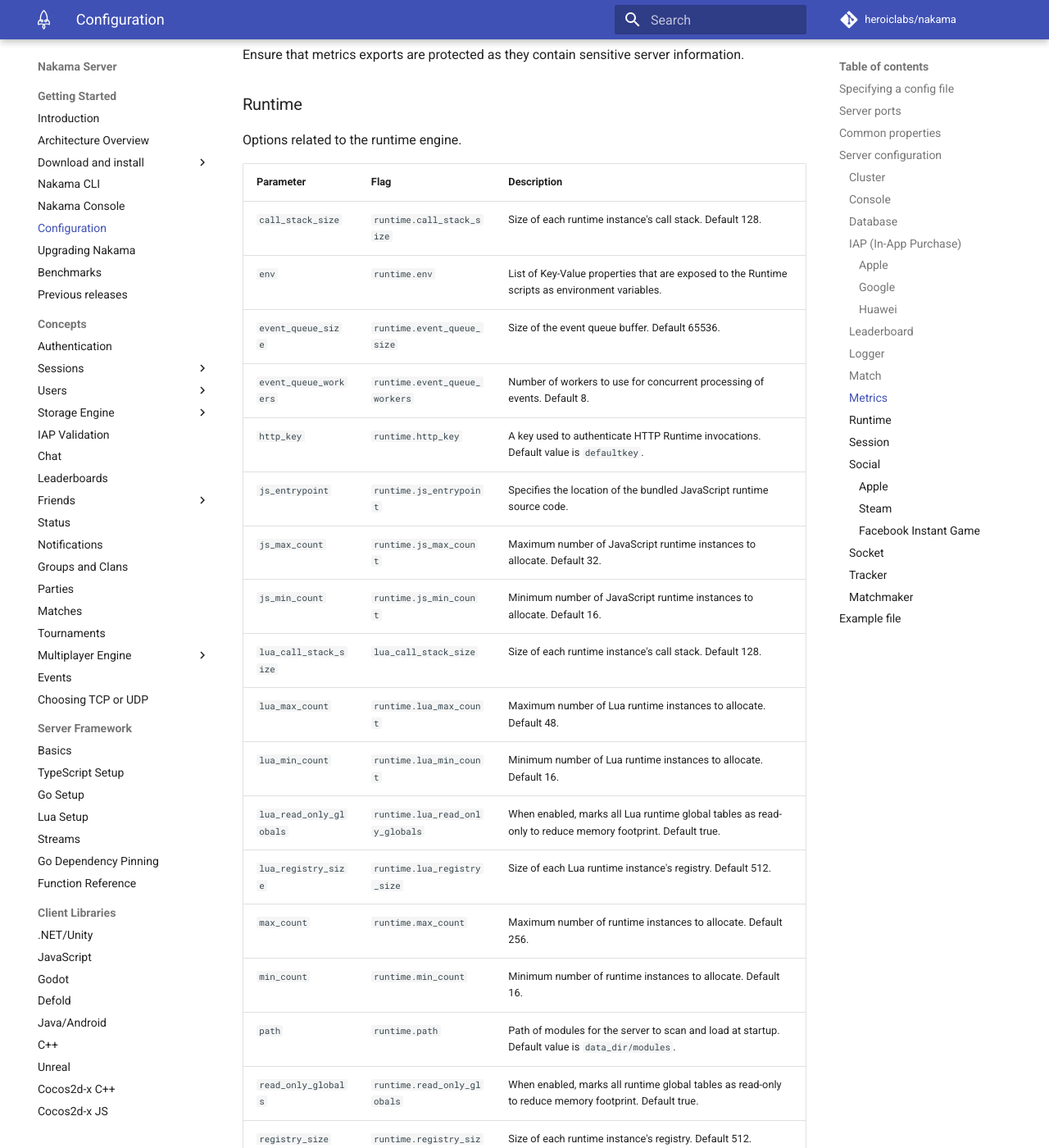
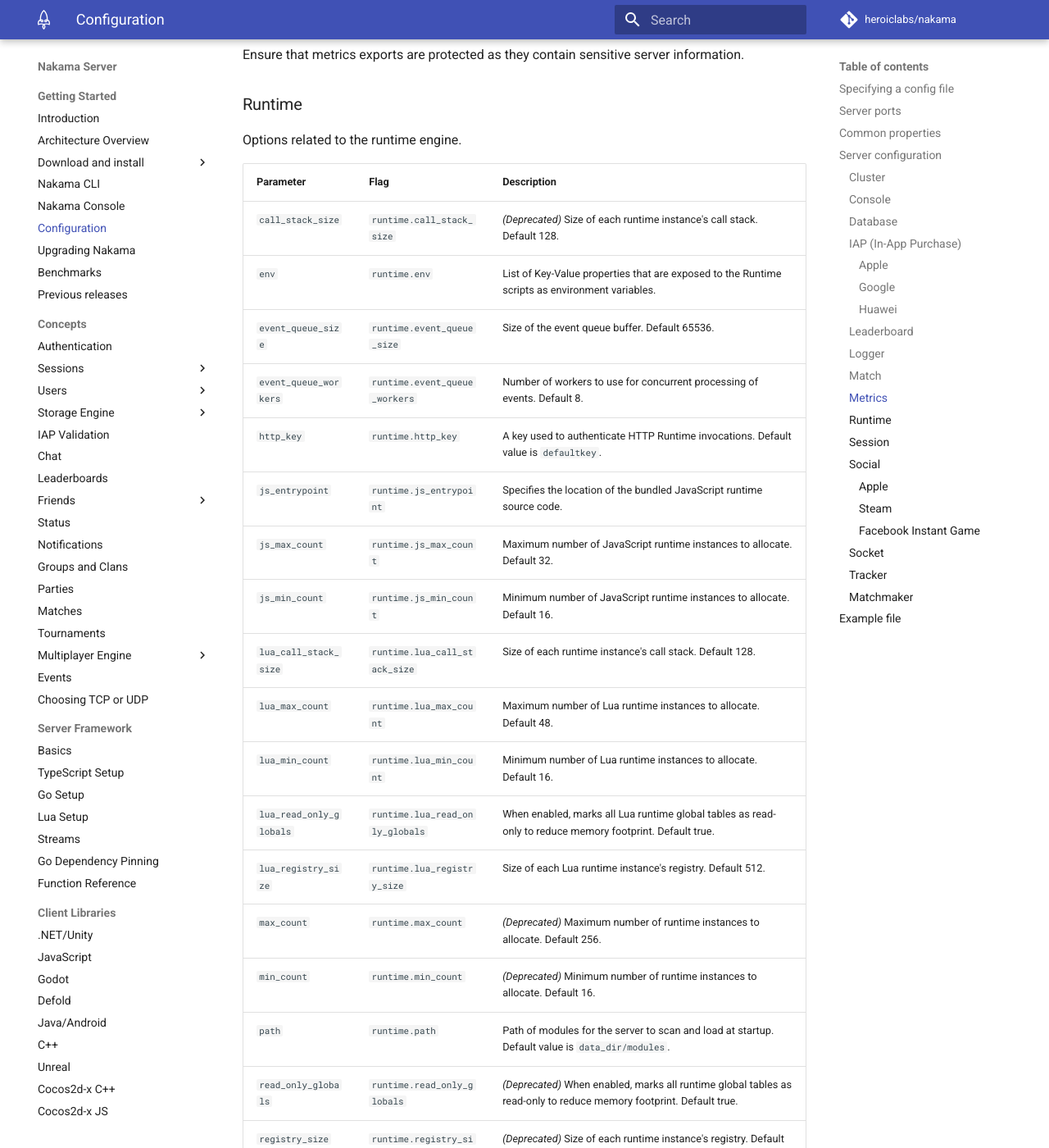
Before and after one commit to heroiclabs/nakama-docs, an MkDocs documentation site: the page built from docs/nakama/getting-started/configuration.md, in a window 1280 px wide and 1400 px high, scrolled down 8316 px. Shown: the whole window at 82% size. Built offline with MkDocs 1.6.1 and Material for MkDocs 9.7.7, drawn with Linux system fonts in a browser that asks for light colours; comment, search, counter and statistics services are not loaded.

Commit message:
Updates configuration docs

```diff
--- a/docs/nakama/getting-started/configuration.md
+++ b/docs/nakama/getting-started/configuration.md
@@ -211,7 +211,7 @@
 
 | Parameter | Flag | Description
 | --------- | ---- | -----------
-| <a class="anchor" id="runtime.call_stack_size"></a>`call_stack_size` | `runtime.call_stack_size` | Size of each runtime instance's call stack. Default 128.
+| <a class="anchor" id="runtime.call_stack_size"></a>`call_stack_size` | `runtime.call_stack_size` | *(Deprecated)* Size of each runtime instance's call stack. Default 128.
 | <a class="anchor" id="runtime.env"></a>`env` | `runtime.env` | List of Key-Value properties that are exposed to the Runtime scripts as environment variables.
 | <a class="anchor" id="runtime.event_queue_size"></a>`event_queue_size` | `runtime.event_queue_size` | Size of the event queue buffer. Default 65536.
 | <a class="anchor" id="runtime.event_queue_workers"></a>`event_queue_workers` | `runtime.event_queue_workers` | Number of workers to use for concurrent processing of events. Default 8.
@@ -219,16 +219,16 @@
 | <a class="anchor" id="runtime.js_entrypoint"></a>`js_entrypoint` | `runtime.js_entrypoint` | Specifies the location of the bundled JavaScript runtime source code.
 | <a class="anchor" id="runtime.js_max_count"></a>`js_max_count` | `runtime.js_max_count` | Maximum number of JavaScript runtime instances to allocate. Default 32.
 | <a class="anchor" id="runtime.js_min_count"></a>`js_min_count` | `runtime.js_min_count` | Minimum number of JavaScript runtime instances to allocate. Default 16.
-| <a class="anchor" id="runtime.lua_call_stack_size"></a>`lua_call_stack_size` | `lua_call_stack_size` | Size of each runtime instance's call stack. Default 128.
+| <a class="anchor" id="runtime.lua_call_stack_size"></a>`lua_call_stack_size` | `runtime.lua_call_stack_size` | Size of each runtime instance's call stack. Default 128.
 | <a class="anchor" id="runtime.lua_max_count"></a>`lua_max_count` | `runtime.lua_max_count` | Maximum number of Lua runtime instances to allocate. Default 48.
 | <a class="anchor" id="runtime.lua_min_count"></a>`lua_min_count` | `runtime.lua_min_count` | Minimum number of Lua runtime instances to allocate. Default 16.
 | <a class="anchor" id="runtime.lua_read_only_globals"></a>`lua_read_only_globals` | `runtime.lua_read_only_globals` | When enabled, marks all Lua runtime global tables as read-only to reduce memory footprint. Default true.
 | <a class="anchor" id="runtime.lua_registry_size"></a>`lua_registry_size` | `runtime.lua_registry_size` | Size of each Lua runtime instance's registry. Default 512.
-| <a class="anchor" id="runtime.max_count"></a>`max_count` | `runtime.max_count` | Maximum number of runtime instances to allocate. Default 256.
-| <a class="anchor" id="runtime.min_count"></a>`min_count` | `runtime.min_count` | Minimum number of runtime instances to allocate. Default 16.
+| <a class="anchor" id="runtime.max_count"></a>`max_count` | `runtime.max_count` | *(Deprecated)* Maximum number of runtime instances to allocate. Default 256.
+| <a class="anchor" id="runtime.min_count"></a>`min_count` | `runtime.min_count` | *(Deprecated)* Minimum number of runtime instances to allocate. Default 16.
 | <a class="anchor" id="runtime.path"></a>`path` | `runtime.path` | Path of modules for the server to scan and load at startup. Default value is `data_dir/modules`.
-| <a class="anchor" id="runtime.read_only_globals"></a>`read_only_globals` | `runtime.read_only_globals` | When enabled, marks all runtime global tables as read-only to reduce memory footprint. Default true.
-| <a class="anchor" id="runtime.registry_size"></a>`registry_size` | `runtime.registry_size` | Size of each runtime instance's registry. Default 512.
+| <a class="anchor" id="runtime.read_only_globals"></a>`read_only_globals` | `runtime.read_only_globals` | *(Deprecated)* When enabled, marks all runtime global tables as read-only to reduce memory footprint. Default true.
+| <a class="anchor" id="runtime.registry_size"></a>`registry_size` | `runtime.registry_size` | *(Deprecated)* Size of each runtime instance's registry. Default 512.
 
 !!! warning "Important"
     You must change `http_key` before going live with your app!
```
